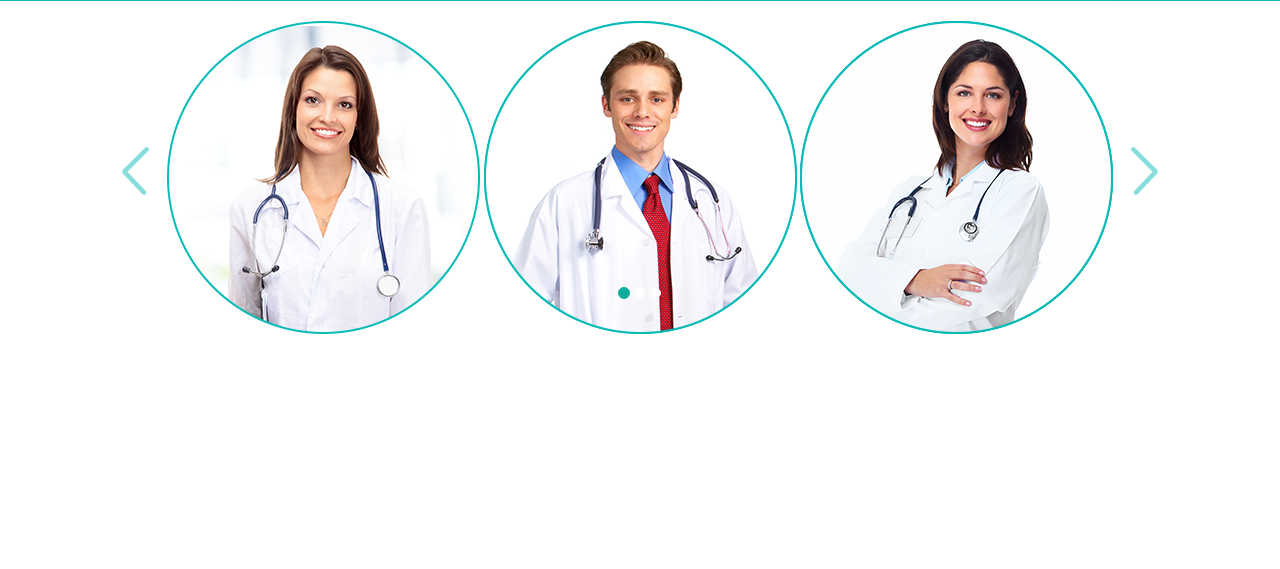
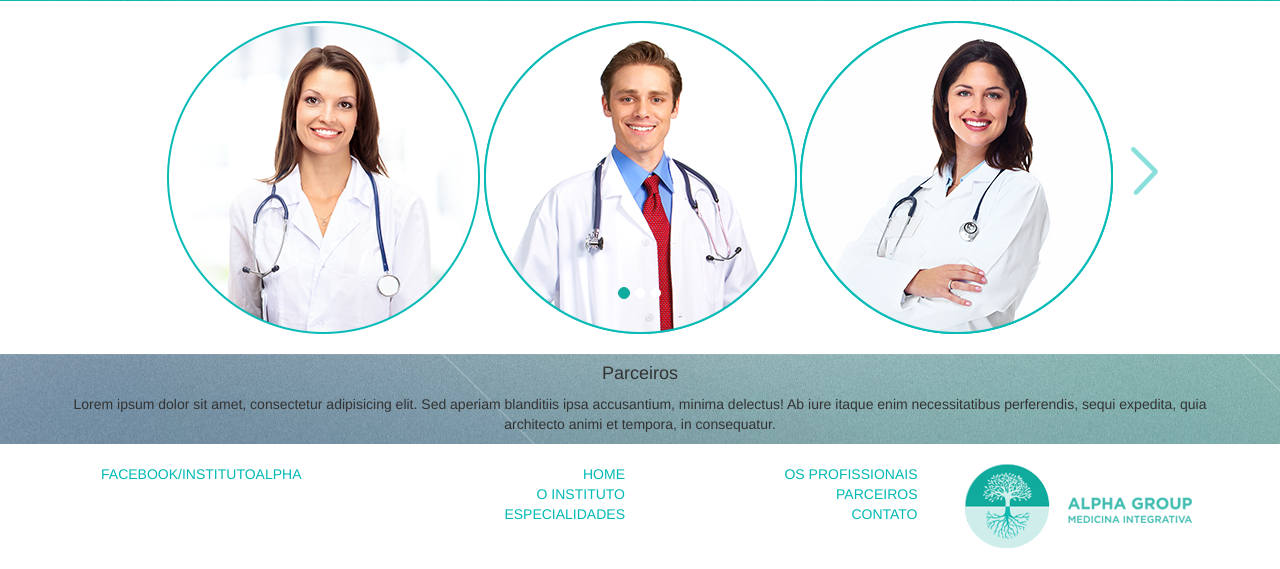
Before and after one commit to pamgaiguer/alphainstitute, a PHP site: page / in a window 1280 px wide. Shown: the part 1635-2204 px from the top of the page. Before the commit the page ends 1969 px from the top, so only its background shows below. Run offline with PHP 8.4, Linux system fonts and the light colour scheme.

Commit message:
skeleton site almost ready

```diff
--- a/css/main.css
+++ b/css/main.css
@@ -134,8 +134,13 @@ body{
 }
 .div-parceiros{
   background-image: url('../images/bg4.jpg');
- background-repeat: no-repeat;
+  background-repeat: no-repeat;
 }
 .div-contato{
+  padding: 20px 0;
   background-color: white;
 }
+footer ul li a{
+  text-transform: uppercase;
+  color: #00b9b4;
+}
--- a/index.html
+++ b/index.html
@@ -189,7 +189,7 @@
 
   <section class="div-profissionais text-center" id="profissionais">
 
-  <div class="container">
+    <div class="container">
       <div id="carousel-example-generic" class="carousel slide" data-ride="carousel">
         <ol class="carousel-indicators">
           <li data-target="#carousel-example-generic" data-slide-to="0" class="active"></li>
@@ -216,7 +216,7 @@
         </div>
 
         <a class="left carousel-control" href="#carousel-example-generic" role="button" data-slide="prev">
-          <span class="arrow arrow-left" aria-hidden="true"></span>
+          <span class="arrow arro w-left" aria-hidden="true"></span>
           <span class="sr-only">Previous</span>
         </a>
         <a class="right carousel-control" href="#carousel-example-generic" role="button" data-slide="next">
@@ -225,13 +225,46 @@
         </a>
       </div>
     </div>
-
   </section>
 
-  <section class="div-parceiros text-center" id="parceiros"></section>
+  <section class="div-parceiros text-center" id="parceiros">
+    <div class="container">
+      <h4>Parceiros</h4>
+      <p>Lorem ipsum dolor sit amet, consectetur adipisicing elit. Sed aperiam blanditiis ipsa accusantium, minima delectus! Ab iure itaque enim necessitatibus perferendis, sequi expedita, quia architecto animi et tempora, in consequatur.</p>
+    </div>
+  </section>
 
-  <section class="div-contato text-center" id="contato"></section>
+  <section class="div-contato text-center" id="contato">
+    <div class="container">
+      <div class="row">
+        <footer>
+          <div class="col-xs-12 col-sm-3 col-md-3 col-lg-3">
+            <ul class="list-unstyled">
+              <li><a href="https://www.facebook.com/pages/Instituto-Alpha-de-Sa%C3%BAde-Integral/385416424931241"><span>Facebook/</span>institutoAlpha</a></li>
+            </ul>
+          </div>
+          <div class="col-xs-12 col-sm-3 col-md-3 col-lg-3">
+            <ul class="list-unstyled text-right">
+              <li><a href="#home">Home</a></li>
+              <li><a href="#instituto">O Instituto</a></li>
+              <li><a href="#especialidades">Especialidades</a></li>
+            </ul>
 
+          </div>
+          <div class="col-xs-12 col-sm-3 col-md-3 col-lg-3">
+          <ul class="list-unstyled text-right">
+              <li><a href="#profissionais">Os profissionais</a></li>
+              <li><a href="#parceiros">Parceiros</a></li>
+              <li><a href="#contato">Contato</a></li>
+            </ul>
+          </div>
+          <div class="col-xs-12 col-sm-3 col-md-3 col-lg-3">
+            <img src="images/logo_alpha.png" alt="" class="img-responsive center-block">
+          </div>
+        </footer>
+      </div>
+    </div>
+  </section>
 
 </body>
 <script src="js/jquery-2.1.3.min.js"></script>
```
